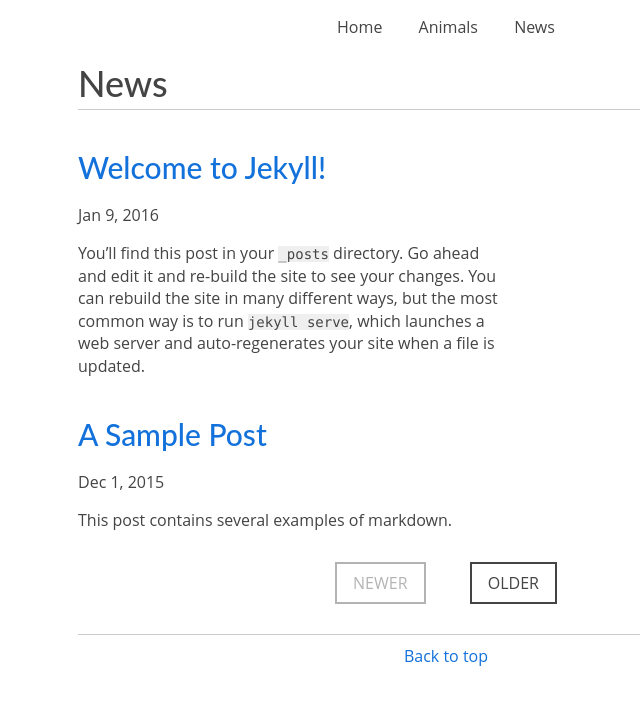
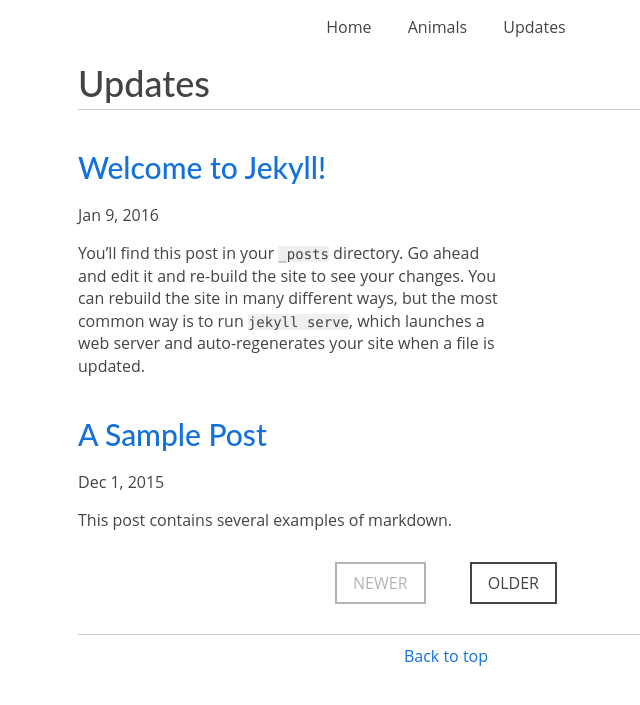
Before and after one commit to tylercampbell/jekyll-starter-kit, a Jekyll site: the page built from updates/index.html, in a window 1280 px wide. Shown: the top 705 px of the page, without its empty margins (194-834 px from the left). Built offline with Jekyll 4.4.1, drawn with Linux system fonts in a browser that asks for light colours; the list of posts is cut into pages by our own code.

Commit message:
jekyll 3 compatibility
https://github.com/github/pages-gem

```diff
--- a/_config.yml
+++ b/_config.yml
@@ -10,7 +10,7 @@
 # Permalinks
 permalink     : pretty
 paginate      : 2
-paginate_path : '/news/page:num'
+paginate_path : '/updates/page:num'
 
 # Filtering Content
 future        : false
@@ -44,5 +44,9 @@
     values    :
       layout  : "fable" # will default to the fable layout
 
+# Pagination
+gems:
+  - jekyll-paginate
+
 # Exclude
 exclude       : [bower_components, node_modules, gulpfile.js, package.json]
--- a/_includes/navigation.html
+++ b/_includes/navigation.html
@@ -6,6 +6,6 @@
         <li><a href="{{ page.url | prepend: site.baseurl }}">{{ page.title }}</a></li>
       {% endif %}
     {% endfor %}
-    <li><a href="{{ "/news/" | prepend: site.baseurl }}">News</a></li>
+    <li><a href="{{ "/updates/" | prepend: site.baseurl }}">Updates</a></li>
   </ul>
 </nav>
--- a/news/index.html
+++ b/updates/index.html
@@ -3,7 +3,7 @@
 ---
 
 <header>
-  <h1>News</h1>
+  <h1>Updates</h1>
 </header>
 
 {% for post in paginator.posts %}
```
Also changed, not shown: _posts/2015-12-01-its-another-post.md (+0 -4 lines).
